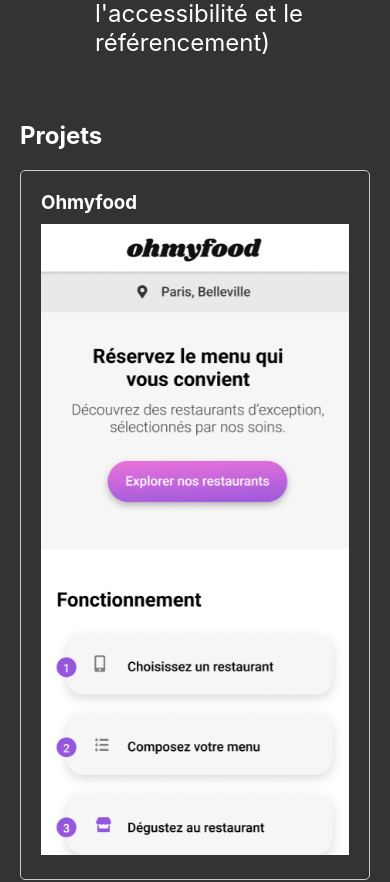
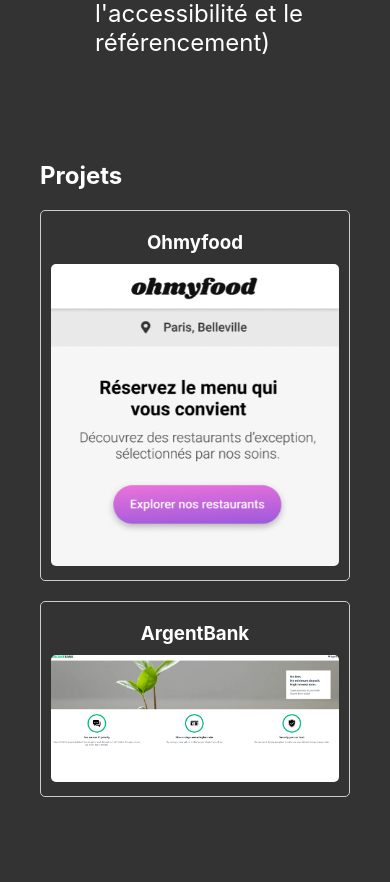
Before and after one commit to LabatiJulien/projet12, a React (Create React App) app in the folder portfolio/: page / in a window 390 px wide. Shown: the part 2090-2972 px from the top of the page. Built offline with nearby package versions, Linux system fonts and the light colour scheme.

Commit message:
Création des Cards

```diff
--- a/portfolio/src/components/projets/Projets.css
+++ b/portfolio/src/components/projets/Projets.css
@@ -1,22 +1,34 @@
+.projets {
+  padding: 20px;
+}
+
+.cartes-projets {
+  display: flex;
+  flex-wrap: wrap;
+  gap: 20px;
+}
+
 .carte-projet {
   border: 1px solid #ccc;
   border-radius: 5px;
   padding: 20px;
-  margin-bottom: 20px;
-  width: calc(100% - 42px);
+  width: calc(33.333% - 40px);
   overflow: hidden;
   cursor: pointer;
   transition: all 0.3s ease;
+  position: relative;
 }
 
 .carte-projet img {
-  max-width: 100%;
-  height: auto;
+  width: 100%;
+  object-fit: cover;
+  border-radius: 5px;
 }
 
 .carte-projet h3 {
-  margin-top: 0;
+  margin-top: 10px;
   margin-bottom: 10px;
+  text-align: center;
 }
 
 .carte-projet .contenu {
@@ -37,10 +49,29 @@
 }
 
 .carte-projet a {
-  color: black;
+  color: white;
   text-decoration: none;
 }
 
 .carte-projet a:hover {
   text-decoration: underline;
 }
+
+@media (max-width: 1200px) {
+  .carte-projet {
+    width: calc(50% - 30px);
+  }
+}
+
+@media (max-width: 768px) {
+  .carte-projet {
+    width: calc(100% - 40px);
+  }
+}
+
+@media (max-width: 480px) {
+  .carte-projet {
+    width: calc(100% - 20px);
+    padding: 10px;
+  }
+}
--- a/portfolio/src/components/projets/Projets.js
+++ b/portfolio/src/components/projets/Projets.js
@@ -29,37 +29,45 @@
         }
     ];
 
+    const [openIndex, setOpenIndex] = useState(null);
+
+    const toggleOpen = (index) => {
+        setOpenIndex(index === openIndex ? null : index);
+    };
+
     return (
         <div id="projets" className="projets">
             <h2>Projets</h2>
             <div className="cartes-projets">
                 {projets.map((projet, index) => (
-                    <CarteProjet key={index} projet={projet} />
+                    <CarteProjet
+                        key={index}
+                        projet={projet}
+                        isOpen={openIndex === index}
+                        onToggle={() => toggleOpen(index)}
+                    />
                 ))}
             </div>
         </div>
     );
 };
 
-const CarteProjet = ({ projet }) => {
-    const [isOpen, setIsOpen] = useState(false);
-
-    const toggleOpen = () => {
-        setIsOpen(!isOpen);
-    };
-
+const CarteProjet = ({ projet, isOpen, onToggle }) => {
     return (
-        <div className={`carte-projet ${isOpen ? 'ouverte' : ''}`} onClick={toggleOpen}>
+        <div className={`carte-projet ${isOpen ? 'ouverte' : ''}`} onClick={onToggle}>
             <h3>{projet.nom}</h3>
-            <img src={projet.image} alt={projet.nom} />
+            <img src={projet.image} alt={projet.nom} className="projet-image" />
             {isOpen && (
                 <div className="contenu">
+                    <h4>Description</h4>
                     <p>{projet.description}</p>
+                    <h4>Compétences développées</h4>
                     <ul>
                         {projet.competences.map((competence, index) => (
                             <li key={index}>{competence}</li>
                         ))}
                     </ul>
+                    <h4>Lien</h4>
                     <a href={projet.lien} target="_blank" rel="noopener noreferrer">{projet.lien}</a>
                 </div>
             )}
```
Also changed, not shown: portfolio/src/img/oh-my-food.png.
